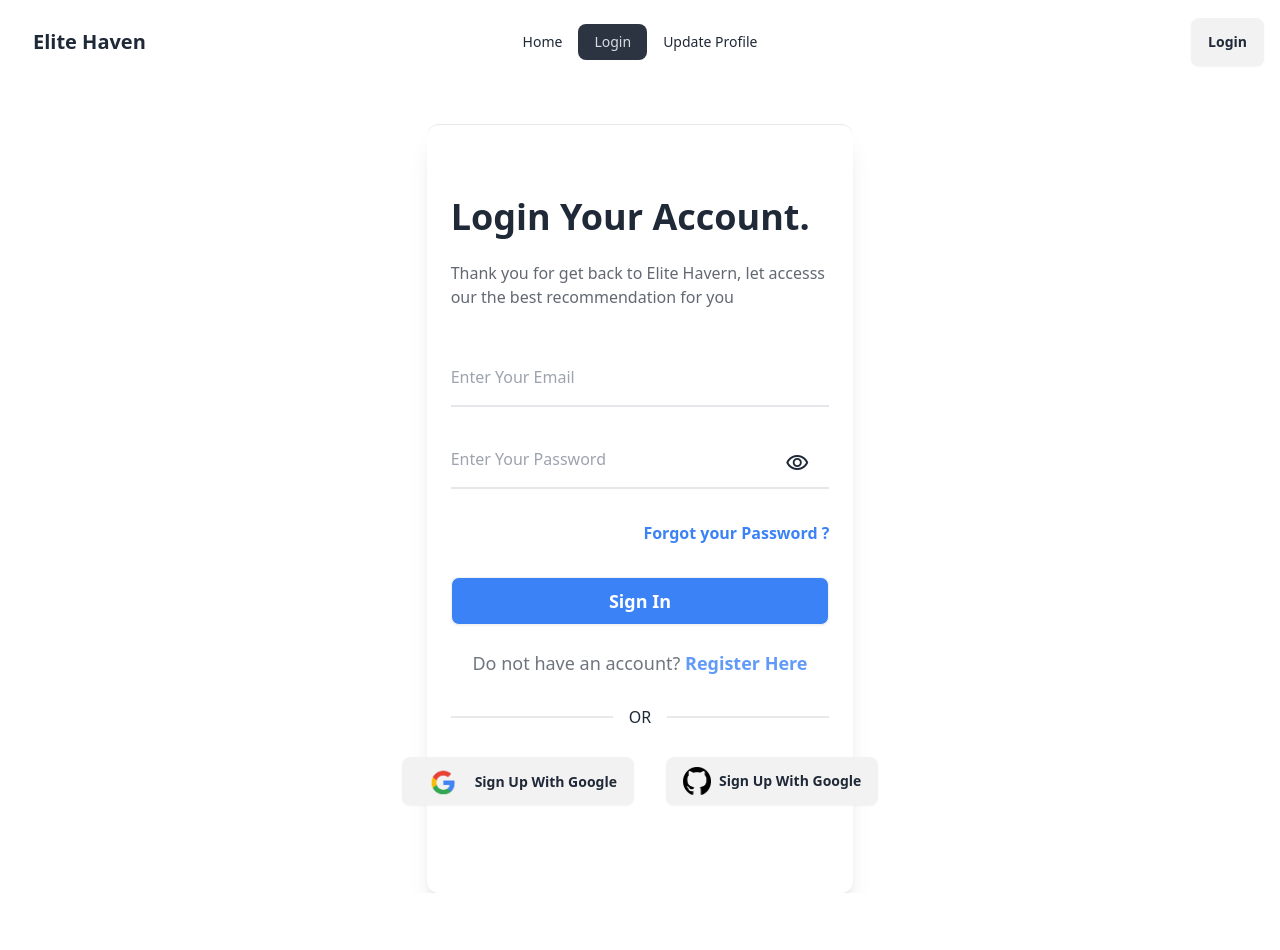
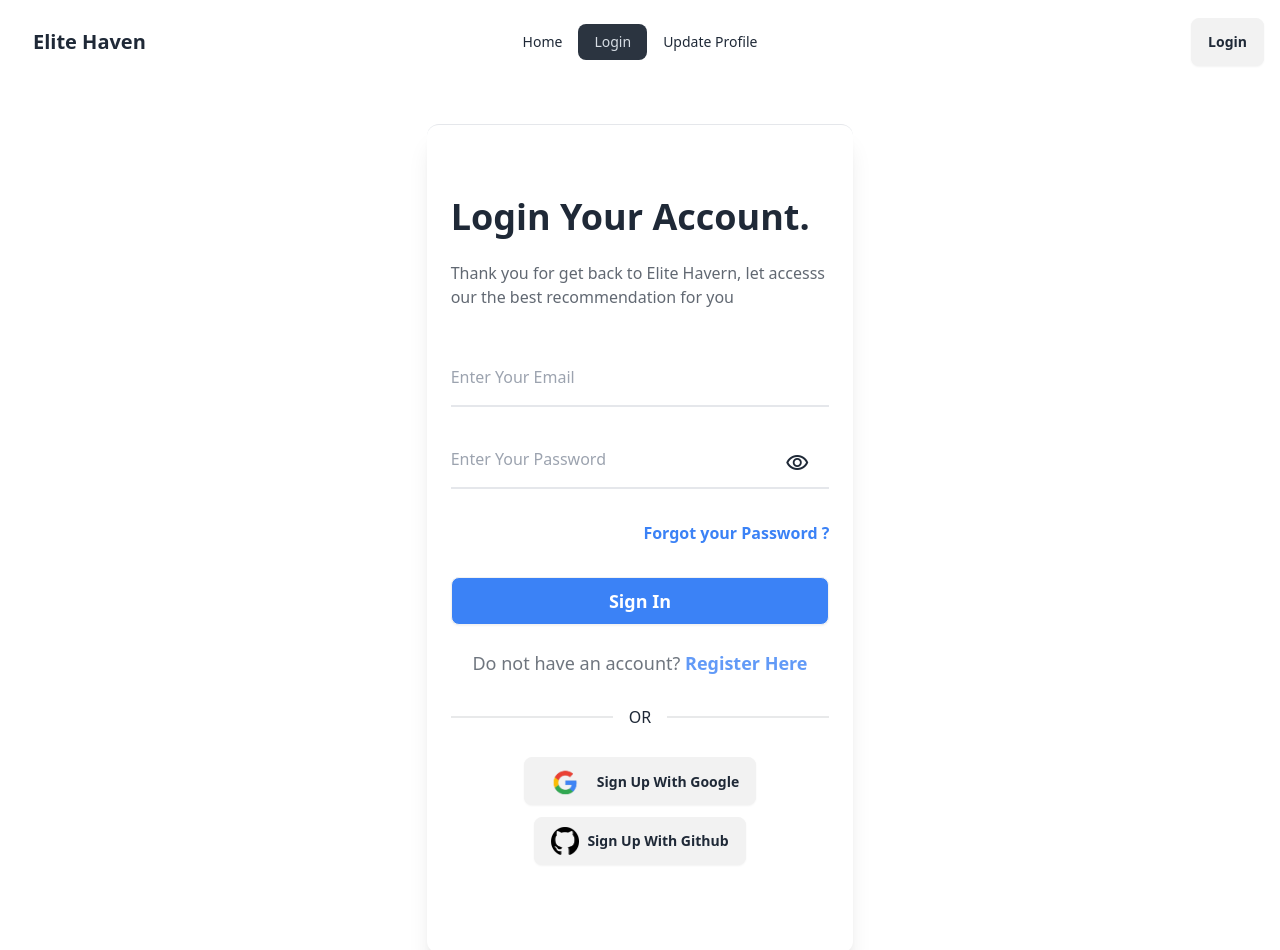
Before and after one commit to sojibislam9878/Elite_Haven_a9, a React (Vite) app: page /login in a window 1280 px wide. Shown: the top 950 px of the page. Before the commit the page ends 893 px from the top, so only its background shows below. Built offline with nearby package versions, Linux system fonts and the light colour scheme; no server answers.

Commit message:
register password uppercase and lowercase validation complete

```diff
--- a/src/Pages/Login.jsx
+++ b/src/Pages/Login.jsx
@@ -78,14 +78,14 @@ const Login = () => {
         </p>
         <div className="divider">OR</div>
         {/* social login */}
-        <div className="flex justify-center gap-8 mt-8 mb-16">
+        <div className="flex justify-center flex-wrap gap-x-8 gap-y-3 mt-8 mb-16">
           <button onClick={googleSignUP} className="btn flex items-center">
-            <img className="w-12" src="google.png" alt="" />
+            <img className="w-12 " src="google.png" alt="" />
             <p>Sign Up With Google</p>
           </button>
           <button onClick={githubSignUP} className="btn flex justify-between items-center">
             <img className="w-7" src="github.png" alt="" />
-            <p>Sign Up With Google</p>
+            <p>Sign Up With Github</p>
           </button>
         </div>
       </div>
--- a/src/components/AuthProvider/AuthProvider.jsx
+++ b/src/components/AuthProvider/AuthProvider.jsx
@@ -16,7 +16,18 @@ const AuthProvider = ({ children }) => {
   // create user
   const createUserWithEmail = (email, password) => {
     setLoading(true);
+    if (password.length < 6) {
+      return alert("Password choto")
+    }
+    if (!/^(?=.*[a-z])[A-Za-z\d][a-z][A-Za-z\d]*$/.test(password)) {
+      return alert("ekta choto hater okkhor daw")
+    }
+    if (!/^(?=.*[A-Z])[A-Za-z\d]*[A-Z][A-Za-z\d]*$/.test(password)) {
+      return alert("BORO HATER okkhor daw")
+    }
+    alert("account khula hoye geche brooo")
     return createUserWithEmailAndPassword(auth, email, password);
+
   };
 
   const [loading, setLoading] = useState(true);
```
